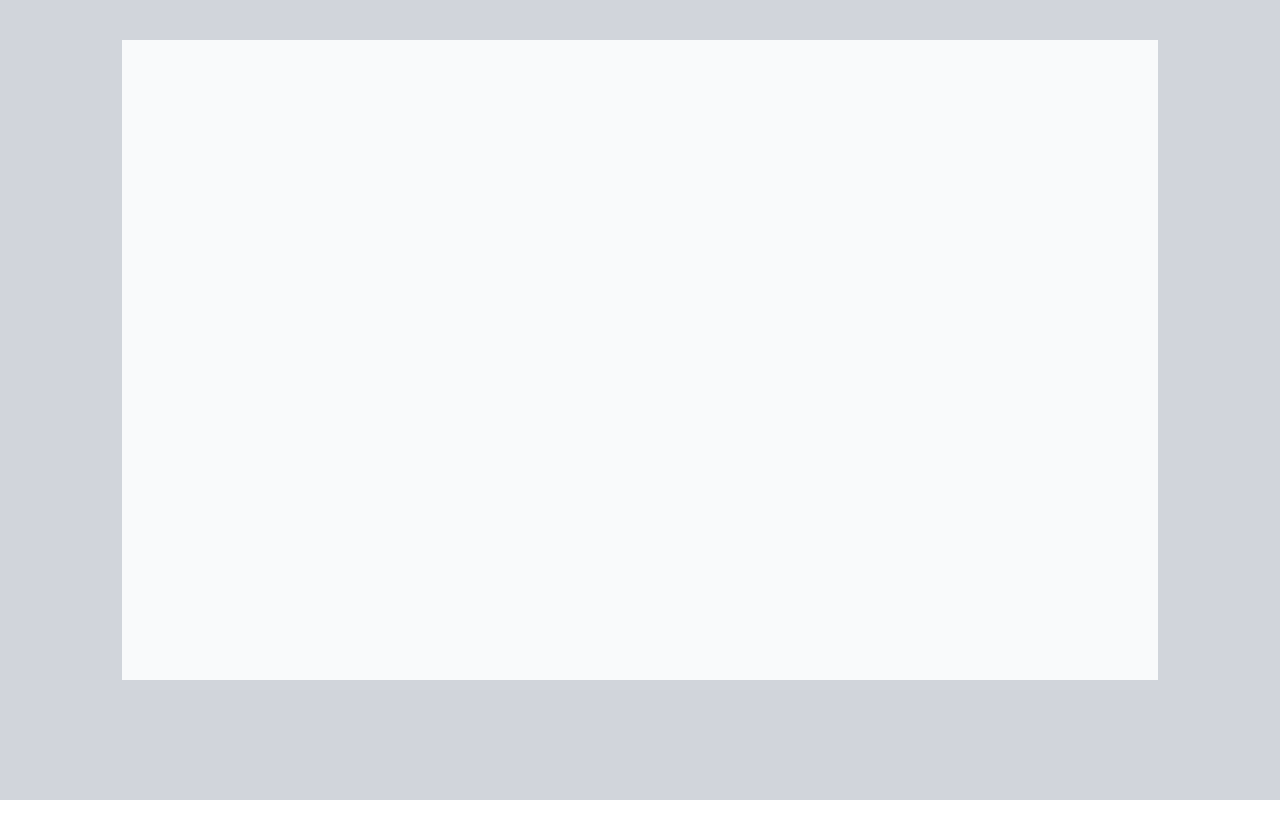
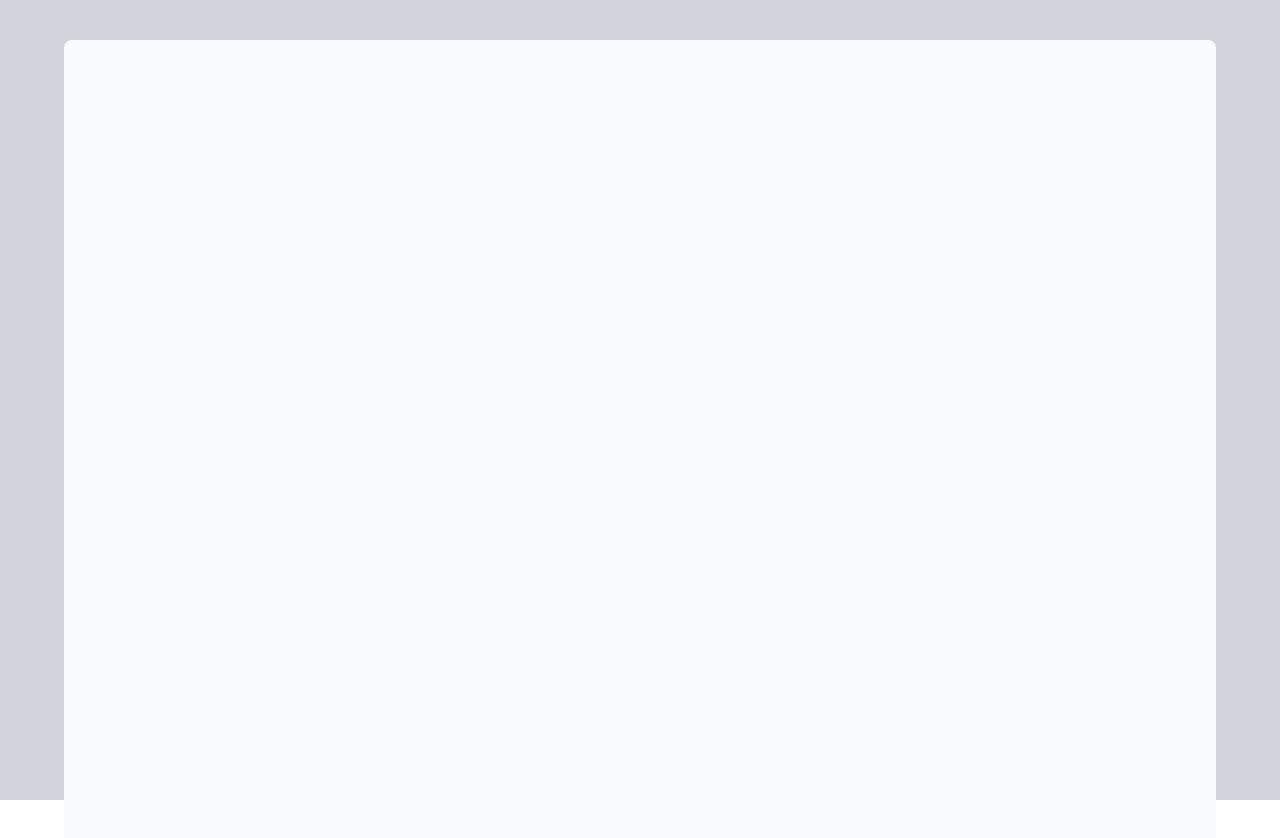
Before and after one commit to wooinwoo/Paintbrush, a React (Vite) app: page / in a window 1280 px wide. Shown: the top 838 px of the page. Before the commit the page ends 800 px from the top, so only its background shows below. Built offline with nearby package versions, Linux system fonts and the light colour scheme.

Commit message:
Update : width, rounded

```diff
--- a/src/components/canvas.tsx
+++ b/src/components/canvas.tsx
@@ -8,8 +8,8 @@ export default function Canvas() {
 
   useEffect(() => {
     const canvas = canvasRef.current;
-    canvas.width = window.innerWidth * 0.81;
-    canvas.height = window.innerHeight * 0.8;
+    canvas.width = window.innerWidth * 0.9;
+    canvas.height = window.innerWidth * 0.8;
 
     const context = canvas.getContext("2d");
     context.strokeStyle = "black";
@@ -48,6 +48,6 @@ export default function Canvas() {
       onMouseUp={finishDrawing}
       onMouseMove={drawing}
       onMouseLeave={finishDrawing}
-      className="round m-auto bg-gray-50"></canvas>
+      className="rounded-lg m-auto bg-gray-50"></canvas>
   );
 }
```
